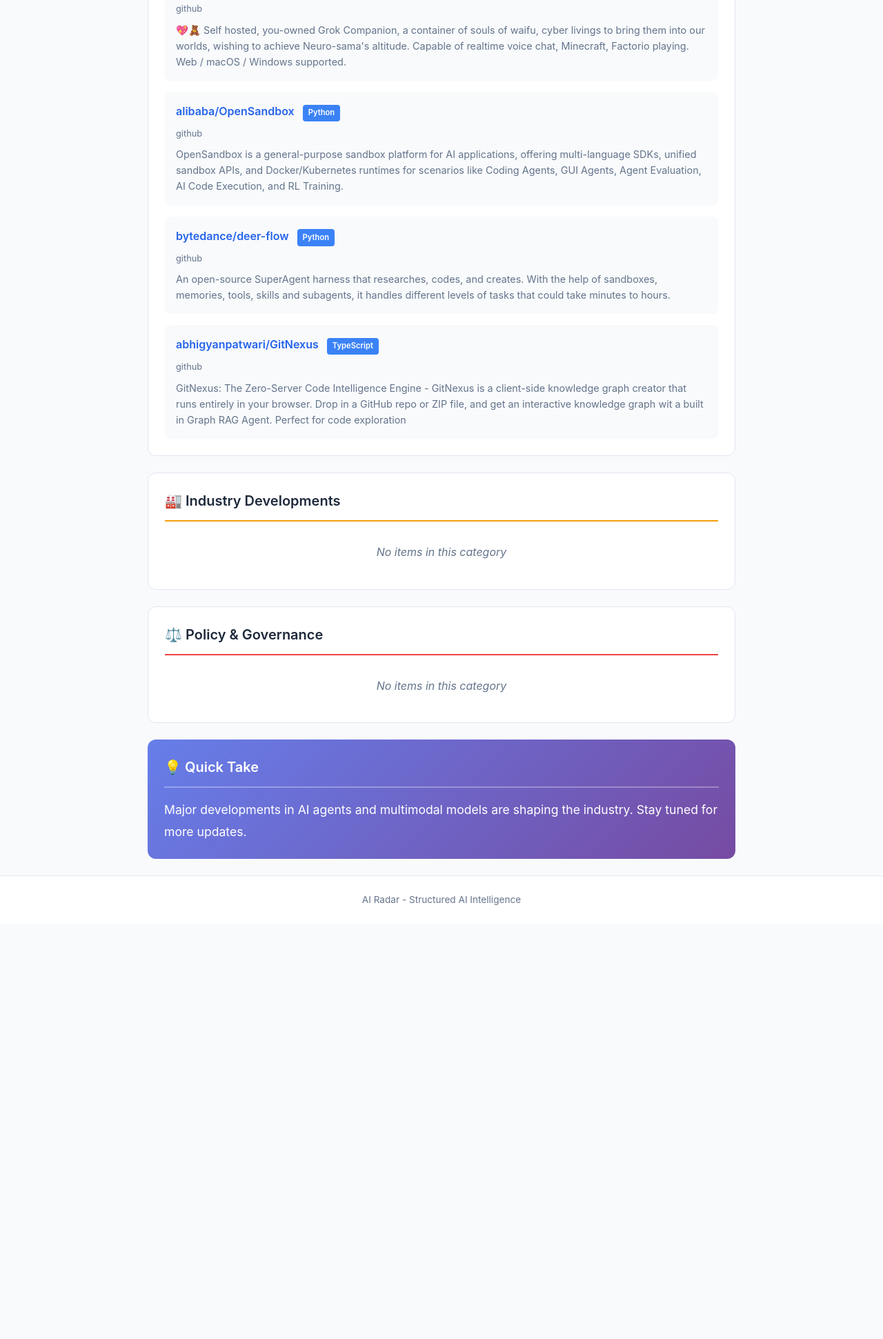
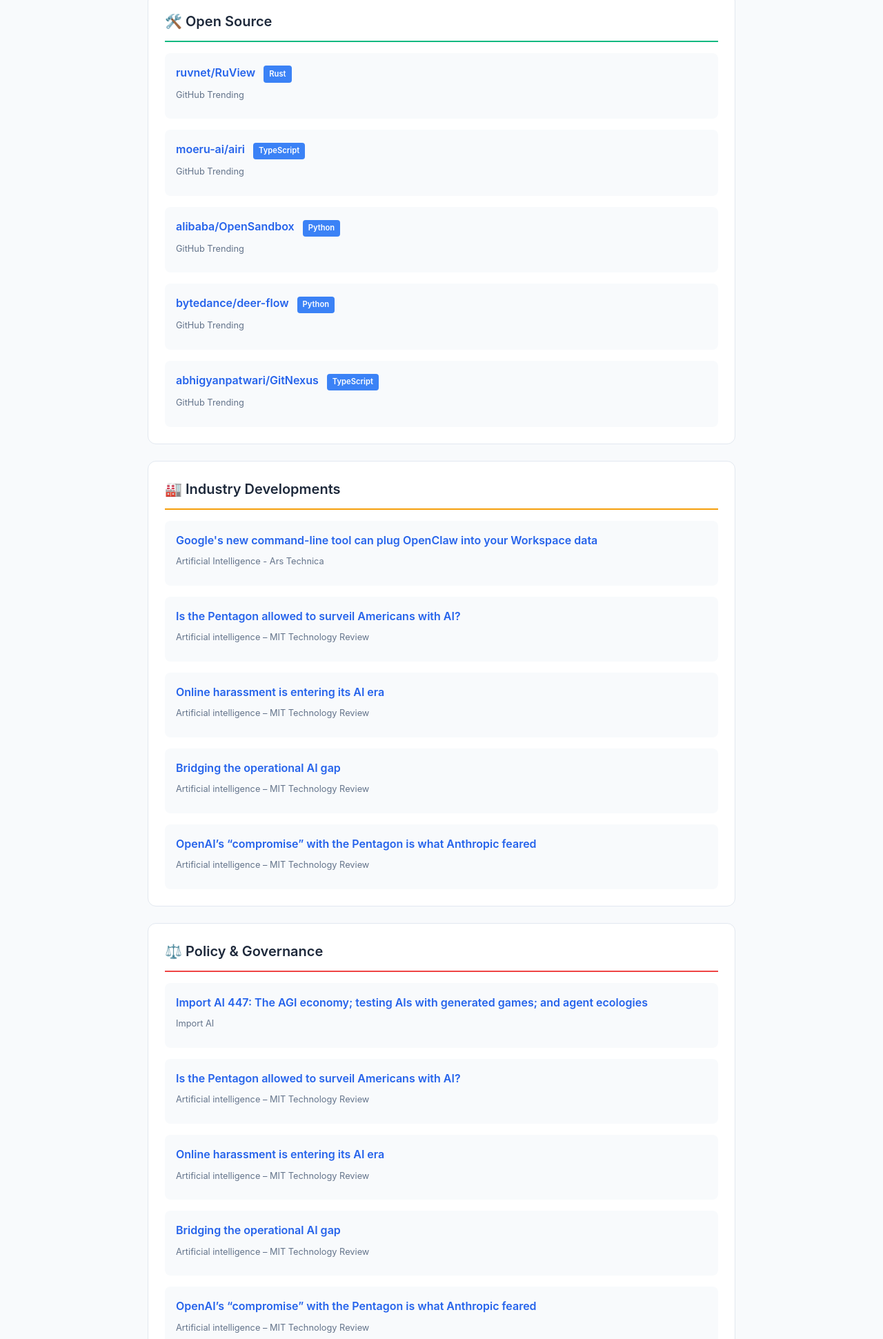
Before and after one commit to abovemealsky/openclaw-ai-radar-skill, a plain HTML site: page dashboard/index.html in a window 1280 px wide. Shown: the part 859-2800 px from the top of the page at 69% size. Before the commit the page ends 2199 px from the top, so only its background shows below. Drawn offline with Linux system fonts and the light colour scheme.

Commit message:
Update dashboard to show weekly brief with 67 items

```diff
--- a/dashboard/index.html
+++ b/dashboard/index.html
@@ -3,71 +3,91 @@
 <head>
     <meta charset="UTF-8">
     <meta name="viewport" content="width=device-width, initial-scale=1.0">
-    <title>AI Radar Dashboard</title>
+    <title>AI Radar Dashboard - Weekly Brief</title>
     <link rel="stylesheet" href="style.css">
 </head>
 <body>
     <header>
         <div class="container">
             <h1>🤖 AI Radar Dashboard</h1>
-            <p id="last-updated">Loading...</p>
+            <p>Weekly Brief - 67 items</p>
         </div>
     </header>
-
     <main class="container">
-        <!-- Model Releases -->
         <section class="card">
             <h2>🤖 Model Releases</h2>
-            <div id="model-releases" class="items">
-                <p class="loading">Loading...</p>
-            </div>
-        </section>
-
-        <!-- Research Highlights -->
+            <div class="items"><p class="empty">No items</p></div></section>
         <section class="card">
             <h2>📚 Research Highlights</h2>
-            <div id="research" class="items">
-                <p class="loading">Loading...</p>
-            </div>
-        </section>
-
-        <!-- Open Source -->
+            <div class="items"><div class="item">
+            <h3><a href="https://huggingface.co/blog/nxp/bringing-robotics-ai-to-embedded-platforms" target="_blank">Bringing Robotics AI to Embedded Platforms: Dataset Recording, VLA Fine‑Tuning, and On‑Device Optimizations</a></h3>
+            <p class="meta">Hugging Face - Blog</p>
+        </div><div class="item">
+            <h3><a href="https://huggingface.co/blog/modular-diffusers" target="_blank">Introducing Modular Diffusers - Composable Building Blocks for Diffusion Pipelines</a></h3>
+            <p class="meta">Hugging Face - Blog</p>
+        </div><div class="item">
+            <h3><a href="https://huggingface.co/blog/Photoroom/prx-part3" target="_blank">PRX Part 3 — Training a Text-to-Image Model in 24h!</a></h3>
+            <p class="meta">Hugging Face - Blog</p>
+        </div></div></section>
         <section class="card">
             <h2>🛠️ Open Source</h2>
-            <div id="open-source" class="items">
-                <p class="loading">Loading...</p>
-            </div>
-        </section>
-
-        <!-- Industry Developments -->
+            <div class="items"><div class="item">
+            <h3><a href="https://github.com/ruvnet/RuView" target="_blank">ruvnet/RuView</a> <span class="language">Rust</span></h3>
+            <p class="meta">GitHub Trending</p>
+        </div><div class="item">
+            <h3><a href="https://github.com/moeru-ai/airi" target="_blank">moeru-ai/airi</a> <span class="language">TypeScript</span></h3>
+            <p class="meta">GitHub Trending</p>
+        </div><div class="item">
+            <h3><a href="https://github.com/alibaba/OpenSandbox" target="_blank">alibaba/OpenSandbox</a> <span class="language">Python</span></h3>
+            <p class="meta">GitHub Trending</p>
+        </div><div class="item">
+            <h3><a href="https://github.com/bytedance/deer-flow" target="_blank">bytedance/deer-flow</a> <span class="language">Python</span></h3>
+            <p class="meta">GitHub Trending</p>
+        </div><div class="item">
+            <h3><a href="https://github.com/abhigyanpatwari/GitNexus" target="_blank">abhigyanpatwari/GitNexus</a> <span class="language">TypeScript</span></h3>
+            <p class="meta">GitHub Trending</p>
+        </div></div></section>
         <section class="card">
             <h2>🏭 Industry Developments</h2>
-            <div id="industry" class="items">
-                <p class="loading">Loading...</p>
-            </div>
-        </section>
-
-        <!-- Policy & Governance -->
+            <div class="items"><div class="item">
+            <h3><a href="https://arstechnica.com/ai/2026/03/googles-new-command-line-tool-can-plug-openclaw-into-your-workspace-data/" target="_blank">Google's new command-line tool can plug OpenClaw into your Workspace data</a></h3>
+            <p class="meta">Artificial Intelligence - Ars Technica</p>
+        </div><div class="item">
+            <h3><a href="https://www.technologyreview.com/2026/03/06/1134012/is-the-pentagon-allowed-to-surveil-americans-with-ai/" target="_blank">Is the Pentagon allowed to surveil Americans with AI?</a></h3>
+            <p class="meta">Artificial intelligence – MIT Technology Review</p>
+        </div><div class="item">
+            <h3><a href="https://www.technologyreview.com/2026/03/05/1133962/online-harassment-is-entering-its-ai-era/" target="_blank">Online harassment is entering its AI era</a></h3>
+            <p class="meta">Artificial intelligence – MIT Technology Review</p>
+        </div><div class="item">
+            <h3><a href="https://www.technologyreview.com/2026/03/04/1133642/bridging-the-operational-ai-gap/" target="_blank">Bridging the operational AI gap</a></h3>
+            <p class="meta">Artificial intelligence – MIT Technology Review</p>
+        </div><div class="item">
+            <h3><a href="https://www.technologyreview.com/2026/03/02/1133850/openais-compromise-with-the-pentagon-is-what-anthropic-feared/" target="_blank">OpenAI’s “compromise” with the Pentagon is what Anthropic feared</a></h3>
+            <p class="meta">Artificial intelligence – MIT Technology Review</p>
+        </div></div></section>
         <section class="card">
             <h2>⚖️ Policy & Governance</h2>
-            <div id="policy" class="items">
-                <p class="loading">Loading...</p>
-            </div>
-        </section>
-
-        <!-- Quick Take -->
-        <section class="card quick-take">
-            <h2>💡 Quick Take</h2>
-            <p id="quick-take">Loading...</p>
-        </section>
+            <div class="items"><div class="item">
+            <h3><a href="https://importai.substack.com/p/import-ai-447-the-agi-economy-testing" target="_blank">Import AI 447: The AGI economy; testing AIs with generated games; and agent ecologies</a></h3>
+            <p class="meta">Import AI</p>
+        </div><div class="item">
+            <h3><a href="https://www.technologyreview.com/2026/03/06/1134012/is-the-pentagon-allowed-to-surveil-americans-with-ai/" target="_blank">Is the Pentagon allowed to surveil Americans with AI?</a></h3>
+            <p class="meta">Artificial intelligence – MIT Technology Review</p>
+        </div><div class="item">
+            <h3><a href="https://www.technologyreview.com/2026/03/05/1133962/online-harassment-is-entering-its-ai-era/" target="_blank">Online harassment is entering its AI era</a></h3>
+            <p class="meta">Artificial intelligence – MIT Technology Review</p>
+        </div><div class="item">
+            <h3><a href="https://www.technologyreview.com/2026/03/04/1133642/bridging-the-operational-ai-gap/" target="_blank">Bridging the operational AI gap</a></h3>
+            <p class="meta">Artificial intelligence – MIT Technology Review</p>
+        </div><div class="item">
+            <h3><a href="https://www.technologyreview.com/2026/03/02/1133850/openais-compromise-with-the-pentagon-is-what-anthropic-feared/" target="_blank">OpenAI’s “compromise” with the Pentagon is what Anthropic feared</a></h3>
+            <p class="meta">Artificial intelligence – MIT Technology Review</p>
+        </div></div></section>
     </main>
-
     <footer>
         <div class="container">
             <p>AI Radar - Structured AI Intelligence</p>
         </div>
     </footer>
-
-    <script src="app.js"></script>
 </body>
 </html>
```
